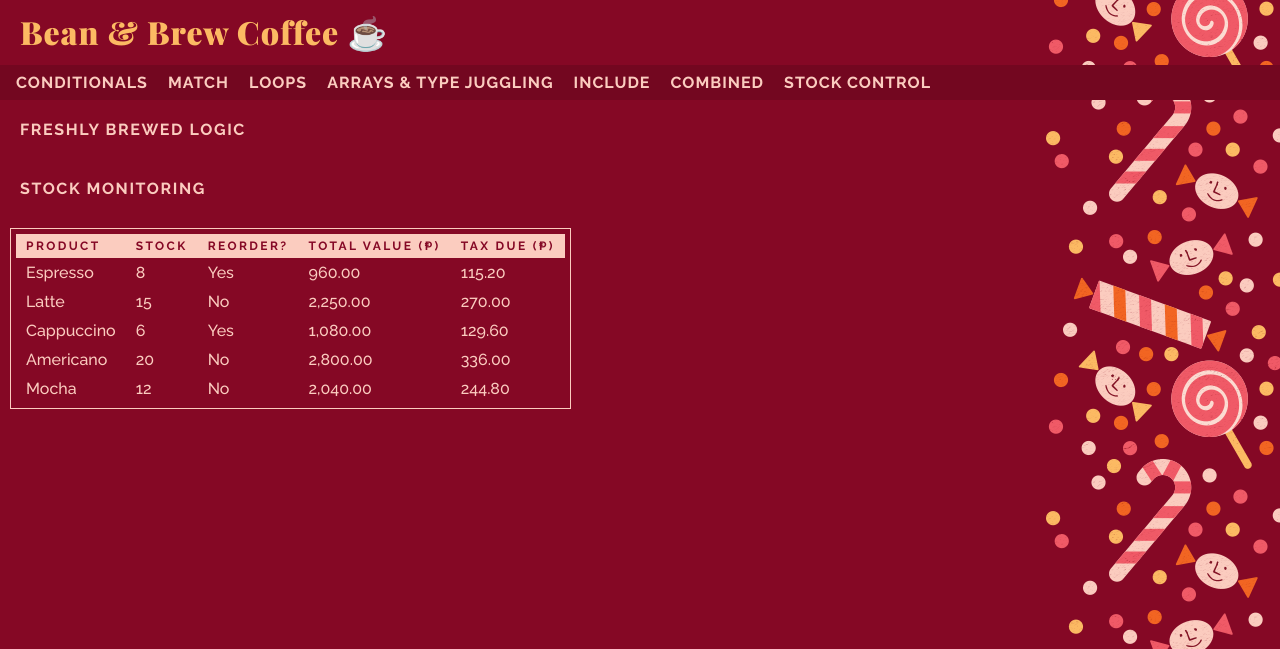
After one commit to kosekii/php_mod1, a PHP site: page /7stocks.php in a window 1280 px wide. The commit adds this page. Shown: the top 649 px of the page. Run offline with PHP 8.4, Linux system fonts and the light colour scheme.

Commit message:
fixed codes on every file and added stock control php file

```diff
--- a/1conditionals.php
+++ b/1conditionals.php
@@ -17,4 +17,4 @@ if ($price > 200) {
 <p>Price: ₱<?php echo $price; ?></p>
 <p>Category: <?php echo $message; ?></p>
 
-<?php include "includes/footer.php"; ?>
+<?php require "requires/footer.php"; ?>
--- a/2match.php
+++ b/2match.php
@@ -14,4 +14,4 @@ $cup = match($size) {
 <p>Cup Size Code: <?php echo $size; ?></p>
 <p>Description: <?php echo $cup; ?></p>
 
-<?php include "includes/footer.php"; ?>
+<?php require "requires/footer.php"; ?>
--- a/3loops.php
+++ b/3loops.php
@@ -3,11 +3,11 @@
 <h2>Available Coffee Menu</h2>
 
 <?php
-$menu = ["Espresso", "Latte", "Cappuccino", "Americano"];
+$menu = ["Espresso", "Latte", "Cappuccino", "Americano", "Mocha"];
 
 foreach ($menu as $item) {
   echo "<p>☕ $item</p>";
 }
 ?>
 
-<?php include "includes/footer.php"; ?>
+<?php require "requires/footer.php"; ?>
--- a/4arrays.php
+++ b/4arrays.php
@@ -11,4 +11,4 @@ $total = $quantity * $price; // PHP auto converts string to int
 <p>Price per cup: ₱<?php echo $price; ?></p>
 <p>Total: ₱<?php echo $total; ?></p>
 
-<?php include "includes/footer.php"; ?>
+<?php require "requires/footer.php"; ?>
--- a/5include.php
+++ b/5include.php
@@ -2,4 +2,4 @@
 
 <p>INCLUDE HEADER AND FOOTER PROOF.</p>
 
-<?php include "includes/footer.php"; ?>
+<?php require "requires/footer.php"; ?>
--- a/6combined.php
+++ b/6combined.php
@@ -8,7 +8,7 @@ $discount = match($day) {
   default => 0
 };
 
-$prices = [120, 150, 180];
+$prices = [120, 150, 180, 140, 170];
 
 foreach ($prices as $price) {
   $final = $price - ($price * $discount);
@@ -16,4 +16,4 @@ foreach ($prices as $price) {
 }
 ?>
 
-<?php include "includes/footer.php"; ?>
+<?php require "requires/footer.php"; ?>
--- /dev/null
+++ b/7stocks.php
@@ -0,0 +1,68 @@
+<?php
+declare(strict_types=1);
+
+include "includes/header.php";
+
+
+$products = [
+  "Espresso"   => ["price" => 120.00, "stock" => 8],
+  "Latte"      => ["price" => 150.00, "stock" => 15],
+  "Cappuccino" => ["price" => 180.00, "stock" => 6],
+  "Americano"  => ["price" => 140.00, "stock" => 20],
+  "Mocha"      => ["price" => 170.00, "stock" => 12]
+];
+
+
+$tax_rate = 12;
+
+
+function get_reorder_message(int $stock): string {
+  return ($stock < 10) ? "Yes" : "No";
+}
+
+
+function get_total_value(float $price, int $quantity): float {
+  return $price * $quantity;
+}
+
+
+function get_tax_due(
+  float $price,
+  int $quantity,
+  int $tax = 0
+): float {
+  $total_value = $price * $quantity;
+  return $total_value * ($tax / 100);
+}
+?>
+
+<h2>Stock Monitoring</h2>
+
+<table>
+  <tr>
+    <th>Product</th>
+    <th>Stock</th>
+    <th>Reorder?</th>
+    <th>Total Value (₱)</th>
+    <th>Tax Due (₱)</th>
+  </tr>
+
+  <?php
+
+  foreach ($products as $product_name => $data) {
+    echo "<tr>";
+    echo "<td>{$product_name}</td>";
+    echo "<td>{$data['stock']}</td>";
+    echo "<td>" . get_reorder_message($data['stock']) . "</td>";
+    echo "<td>" . number_format(
+      get_total_value($data['price'], $data['stock']), 2
+    ) . "</td>";
+    echo "<td>" . number_format(
+      get_tax_due($data['price'], $data['stock'], $tax_rate), 2
+    ) . "</td>";
+    echo "</tr>";
+  }
+  ?>
+</table>
+
+<?php require "requires/footer.php"; ?>
--- a/includes/header.php
+++ b/includes/header.php
@@ -17,6 +17,7 @@
   <a href="4arrays.php">Arrays & Type Juggling</a>
   <a href="5include.php">Include</a>
   <a href="6combined.php">Combined</a>
+  <a href="7stocks.php">Stock Control</a>
 </nav>
 
 <h2>Freshly Brewed Logic</h2>
--- a/index.php
+++ b/index.php
@@ -10,4 +10,4 @@ Welcome to <strong>Bean & Brew Coffee</strong> ☕.
 
 
 
-<?php require "require/footer.php"; ?>
+<?php require "requires/footer.php"; ?>
```
Also changed, not shown: requires/footer.php (renamed from require/footer.php).
